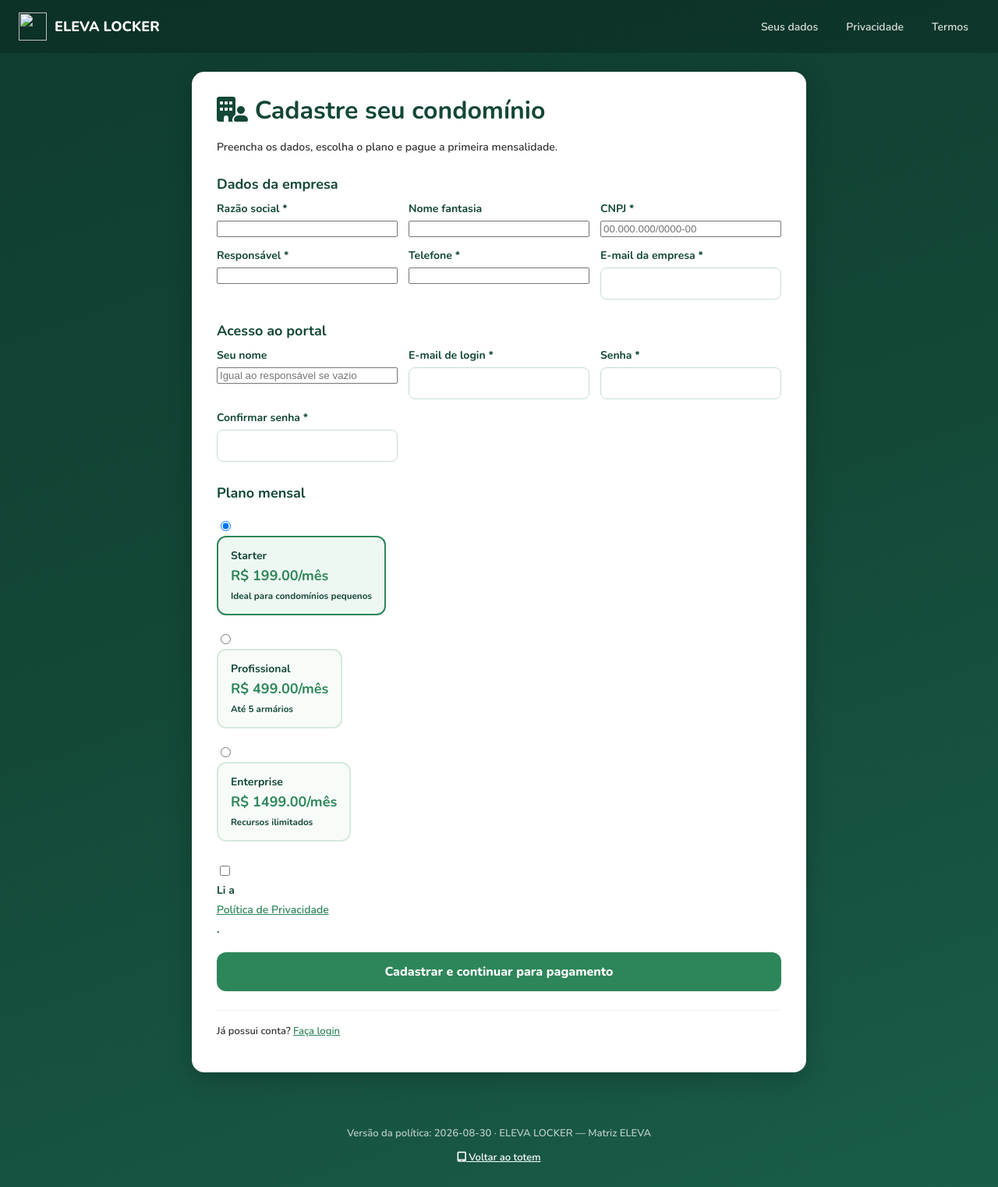
After one commit to sandrodemoraes/eleva-locker, a Flask app: page /cadastro in a window 1280 px wide. The commit adds this page. Shown: the whole page at 78% size. Run offline with Flask 3, Linux system fonts and the light colour scheme; data comes from the database, SQL or seed files in the repository; some libraries are stand-ins or nearby versions.

Commit message:
feat(comercial): página pública /cadastro com QR Code
- QrcodeService.gerar_png_url() para URLs (cadastro)
- Fluxo público: empresa + usuário + contrato + link pagamento
- GET /cadastro, /cadastro/qrcode.png, admin /cadastro/qr
- Flag CADASTRO_PUBLICO_ATIVO e menu QR Cadastro no painel

Co-authored-by: sandrodemoraes <sandrodemoraes@users.noreply.github.com>

```diff
--- a/app.py
+++ b/app.py
@@ -27,6 +27,7 @@ from routes.relatorios import relatorios_bp
 from routes.api.v1.public_api import v1_bp
 from routes.lgpd import lgpd_bp
 from routes.lgpd_admin import lgpd_admin_bp
+from routes.cadastro import cadastro_bp
 
 
 app = Flask(__name__)
@@ -65,6 +66,7 @@ app.register_blueprint(relatorios_bp)
 app.register_blueprint(v1_bp)
 app.register_blueprint(lgpd_bp)
 app.register_blueprint(lgpd_admin_bp)
+app.register_blueprint(cadastro_bp)
 
 
 def _iniciar_lembretes_automaticos():
--- a/config.py
+++ b/config.py
@@ -85,6 +85,9 @@ SMS_API_KEY = os.getenv("SMS_API_KEY", "")
 # URL base para links no totem/QR (ex: http://192.168.1.10:15000)
 APP_URL_BASE = os.getenv("APP_URL_BASE", "http://localhost:15000")
 
+# Cadastro público via QR — 0 desativa /cadastro
+CADASTRO_PUBLICO_ATIVO = os.getenv("CADASTRO_PUBLICO_ATIVO", "1") == "1"
+
 # Database — sqlite (dev) | postgresql (produção)
 DATABASE_URL = os.getenv("DATABASE_URL", "")
 DB_ENGINE = os.getenv("DB_ENGINE", "sqlite")
--- /dev/null
+++ b/routes/cadastro.py
@@ -0,0 +1,122 @@
+"""Cadastro público — QR Code leva para /cadastro."""
+
+from flask import Blueprint, render_template, request, redirect, send_file, session, url_for
+import config
+
+from middleware.auth_required import login_required, perfil_required
+from services.cadastro_publico_service import CadastroPublicoService
+from services.plano_service import PlanoService
+from services.qrcode_service import QrcodeService
+
+cadastro_bp = Blueprint("cadastro", __name__)
+
+
+def _ctx_publico():
+    contato_tel = config.LGPD_CONTATO_TELEFONE or config.TOTEM_AJUDA_TELEFONE or ""
+    return {
+        "lgpd_versao": config.LGPD_POLITICA_VERSAO,
+        "lgpd_controlador": config.LGPD_CONTROLADOR_NOME,
+        "lgpd_email": config.LGPD_CONTATO_EMAIL,
+        "lgpd_telefone": contato_tel,
+        "app_url_base": config.APP_URL_BASE.rstrip("/"),
+        "lgpd_consentimento_obrigatorio": config.LGPD_CONSENTIMENTO_USUARIO,
+        "pagina": "cadastro",
+    }
+
+
+@cadastro_bp.route("/cadastro")
+def formulario():
+    if not config.CADASTRO_PUBLICO_ATIVO:
+        return render_template(
+            "cadastro/indisponivel.html",
+            **_ctx_publico(),
+        )
+
+    plano_pre = request.args.get("plano", type=int)
+    planos = PlanoService.listar()
+
+    return render_template(
+        "cadastro/form.html",
+        planos=planos,
+        plano_pre=plano_pre,
+        erro=None,
+        **_ctx_publico(),
+    )
+
+
+@cadastro_bp.route("/cadastro", methods=["POST"])
+def enviar():
+    if not config.CADASTRO_PUBLICO_ATIVO:
+        return render_template(
+            "cadastro/indisponivel.html",
+            **_ctx_publico(),
+        )
+
+    planos = PlanoService.listar()
+    dados = {
+        "razao_social": request.form.get("razao_social"),
+        "nome_fantasia": request.form.get("nome_fantasia"),
+        "cnpj": request.form.get("cnpj"),
+        "responsavel": request.form.get("responsavel"),
+        "telefone": request.form.get("telefone"),
+        "email_empresa": request.form.get("email_empresa"),
+        "nome": request.form.get("nome"),
+        "email": request.form.get("email"),
+        "senha": request.form.get("senha"),
+        "confirmar": request.form.get("confirmar"),
+        "plano_id": request.form.get("plano_id"),
+        "lgpd_consentimento": request.form.get("lgpd_consentimento"),
+    }
+
+    try:
+        resultado = CadastroPublicoService.processar(
+            dados,
+            ip=request.remote_addr,
+            user_agent=(request.user_agent.string if request.user_agent else None),
+        )
+    except ValueError as erro:
+        return render_template(
+            "cadastro/form.html",
+            planos=planos,
+            plano_pre=dados.get("plano_id"),
+            erro=str(erro),
+            form=dados,
+            **_ctx_publico(),
+        )
+
+    return render_template(
+        "cadastro/confirmacao.html",
+        resultado=resultado,
+        **_ctx_publico(),
+    )
+
+
+@cadastro_bp.route("/cadastro/qrcode")
+@cadastro_bp.route("/cadastro/qrcode.png")
+def qrcode_png():
+    plano_id = request.args.get("plano", type=int)
+    url = CadastroPublicoService.url_cadastro(plano_id)
+    png = QrcodeService.gerar_png_url(url)
+    return send_file(
+        png,
+        mimetype="image/png",
+        download_name="eleva-cadastro-qrcode.png",
+    )
+
+
+@cadastro_bp.route("/cadastro/qr")
+@login_required
+@perfil_required("Administrador")
+def qr_admin():
+    plano_id = request.args.get("plano", type=int)
+    url = CadastroPublicoService.url_cadastro(plano_id)
+    planos = PlanoService.listar()
+    return render_template(
+        "cadastro/qr_admin.html",
+        usuario=session.get("usuario"),
+        perfil=session.get("perfil"),
+        url_cadastro=url,
+        plano_id=plano_id,
+        planos=planos,
+        qrcode_url=url_for("cadastro.qrcode_png", plano=plano_id) if plano_id else url_for("cadastro.qrcode_png"),
+    )
--- a/services/empresa_service.py
+++ b/services/empresa_service.py
@@ -31,7 +31,7 @@ class EmpresaService:
         if not dados.get("razao_social"):
             raise ValueError("Razão social é obrigatória.")
 
-        EmpresaRepository.inserir(dados)
+        return EmpresaRepository.inserir(dados)
 
     @staticmethod
     def atualizar(empresa_id, dados):
--- a/services/usuario_service.py
+++ b/services/usuario_service.py
@@ -32,7 +32,7 @@ class UsuarioService:
 
     @staticmethod
     def criar(nome, email, telefone, senha, confirmar, perfil, status, armario_id=None,
-              lgpd_consentimento=False, ip=None, user_agent=None):
+              empresa_id=None, lgpd_consentimento=False, ip=None, user_agent=None):
 
         nome = nome.strip()
         email = email.strip().lower()
@@ -55,7 +55,7 @@ class UsuarioService:
 
         try:
             usuario_id = UsuarioRepository.criar(
-                nome, email, telefone, senha_hash, perfil, status, armario_id
+                nome, email, telefone, senha_hash, perfil, status, armario_id, empresa_id
             )
             if config.LGPD_CONSENTIMENTO_USUARIO and lgpd_consentimento:
                 LgpdConsentimentoService.registrar_usuario(
--- /dev/null
+++ b/static/css/cadastro.css
@@ -0,0 +1,138 @@
+/* Cadastro público + admin QR */
+.cadastro-doc section{margin-bottom:28px;}
+
+.cadastro-erro{
+    background:#fde8e8;
+    color:#8b1a1a;
+    padding:12px 16px;
+    border-radius:10px;
+    margin-bottom:20px;
+    font-weight:600;
+}
+
+.cadastro-form label{
+    display:flex;
+    flex-direction:column;
+    gap:6px;
+    font-size:14px;
+    font-weight:700;
+    color:var(--lgpd-link);
+}
+
+.cadastro-form input[type="text"],
+.cadastro-form input[type="email"],
+.cadastro-form input[type="password"]{
+    padding:10px 12px;
+    border:1px solid #c5ddd2;
+    border-radius:8px;
+    font:inherit;
+    font-weight:400;
+}
+
+.cadastro-grid{
+    display:grid;
+    grid-template-columns:repeat(auto-fit,minmax(220px,1fr));
+    gap:14px;
+}
+
+.cadastro-planos{display:flex;flex-direction:column;gap:10px;}
+
+.cadastro-plano{display:flex;align-items:flex-start;gap:10px;cursor:pointer;}
+
+.cadastro-plano input{margin-top:14px;}
+
+.cadastro-plano-box{
+    flex:1;
+    padding:14px 16px;
+    border:2px solid #d4eadc;
+    border-radius:12px;
+    background:#f8fcf9;
+}
+
+.cadastro-plano input:checked + .cadastro-plano-box{
+    border-color:var(--lgpd-accent);
+    background:#eef8f2;
+}
+
+.cadastro-preco{display:block;font-size:18px;color:var(--lgpd-accent);margin:4px 0;}
+
+.cadastro-lgpd{
+    display:flex;
+    align-items:flex-start;
+    gap:10px;
+    font-size:14px;
+    margin:20px 0;
+    font-weight:600;
+}
+
+.cadastro-btn{
+    display:inline-block;
+    width:100%;
+    padding:14px 20px;
+    border:none;
+    border-radius:12px;
+    background:var(--lgpd-accent);
+    color:#fff;
+    font:inherit;
+    font-weight:800;
+    font-size:16px;
+    cursor:pointer;
+    text-align:center;
+    text-decoration:none;
+}
+
+.cadastro-btn:hover{background:#247a4f;}
+
+.cadastro-btn-link{width:auto;min-width:200px;}
+
+.cadastro-qr-admin{
+    display:grid;
+    grid-template-columns:1fr 1fr;
+    gap:24px;
+    align-items:start;
+}
+
+@media(max-width:768px){
+    .cadastro-qr-admin{grid-template-columns:1fr;}
+}
+
+.cadastro-qr-card{
+    background:#fff;
+    border-radius:12px;
+    padding:28px;
+    text-align:center;
+    box-shadow:0 2px 12px rgba(0,0,0,.08);
+}
+
+.cadastro-qr-card img{
+    border:8px solid #f0f0f0;
+    border-radius:12px;
+    background:#fff;
+}
+
+.cadastro-qr-url{
+    word-break:break-all;
+    margin:16px 0;
+    font-size:13px;
+}
+
+.cadastro-qr-hint{
+    font-size:13px;
+    color:#666;
+    margin-bottom:16px;
+}
+
+.cadastro-qr-filtro{
+    background:#fff;
+    border-radius:12px;
+    padding:24px;
+    box-shadow:0 2px 12px rgba(0,0,0,.08);
+}
+
+.cadastro-qr-filtro select{
+    width:100%;
+    padding:10px;
+    margin-bottom:12px;
+    border-radius:8px;
+    border:1px solid #ddd;
+}
--- /dev/null
+++ b/templates/cadastro/form.html
@@ -0,0 +1,92 @@
+{% extends "lgpd/base_public.html" %}
+{% block title %}Cadastro{% endblock %}
+{% block head_extra %}<link rel="stylesheet" href="{{ url_for('static', filename='css/cadastro.css') }}">{% endblock %}
+{% block content %}
+<div class="lgpd-doc cadastro-doc">
+    <h1><i class="fa-solid fa-building-user"></i> Cadastre seu condomínio</h1>
+    <p class="lgpd-meta">Preencha os dados, escolha o plano e pague a primeira mensalidade.</p>
+
+    {% if erro %}
+    <div class="cadastro-erro"><i class="fa-solid fa-circle-exclamation"></i> {{ erro }}</div>
+    {% endif %}
+
+    <form method="POST" action="{{ url_for('cadastro.enviar') }}" class="cadastro-form">
+        <section>
+            <h2>Dados da empresa</h2>
+            <div class="cadastro-grid">
+                <label>Razão social *
+                    <input name="razao_social" required value="{{ form.razao_social if form else '' }}">
+                </label>
+                <label>Nome fantasia
+                    <input name="nome_fantasia" value="{{ form.nome_fantasia if form else '' }}">
+                </label>
+                <label>CNPJ *
+                    <input name="cnpj" required placeholder="00.000.000/0000-00" value="{{ form.cnpj if form else '' }}">
+                </label>
+                <label>Responsável *
+                    <input name="responsavel" required value="{{ form.responsavel if form else '' }}">
+                </label>
+                <label>Telefone *
+                    <input name="telefone" required value="{{ form.telefone if form else '' }}">
+                </label>
+                <label>E-mail da empresa *
+                    <input name="email_empresa" type="email" required value="{{ form.email_empresa if form else '' }}">
+                </label>
+            </div>
+        </section>
+
+        <section>
+            <h2>Acesso ao portal</h2>
+            <div class="cadastro-grid">
+                <label>Seu nome
+                    <input name="nome" placeholder="Igual ao responsável se vazio" value="{{ form.nome if form else '' }}">
+                </label>
+                <label>E-mail de login *
+                    <input name="email" type="email" required value="{{ form.email if form else '' }}">
+                </label>
+                <label>Senha *
+                    <input name="senha" type="password" required minlength="6">
+                </label>
+                <label>Confirmar senha *
+                    <input name="confirmar" type="password" required minlength="6">
+                </label>
+            </div>
+        </section>
+
+        <section>
+            <h2>Plano mensal</h2>
+            <div class="cadastro-planos">
+                {% for p in planos %}
+                <label class="cadastro-plano">
+                    <input type="radio" name="plano_id" value="{{ p.id }}" required
+                        {% if plano_pre == p.id or (not plano_pre and loop.first) %}checked{% endif %}>
+                    <span class="cadastro-plano-box">
+                        <strong>{{ p.nome }}</strong>
+                        <span class="cadastro-preco">R$ {{ '%.2f'|format(p.preco_mensal) }}/mês</span>
+                        {% if p.descricao %}<small>{{ p.descricao }}</small>{% endif %}
+                    </span>
+                </label>
+                {% else %}
+                <p>Nenhum plano disponível no momento. Entre em contato conosco.</p>
+                {% endfor %}
+            </div>
+        </section>
+
+        {% if lgpd_consentimento_obrigatorio %}
+        <label class="cadastro-lgpd">
+            <input type="checkbox" name="lgpd_consentimento" value="1" required>
+            Declaro que li e aceito a <a href="{{ url_for('lgpd.privacidade') }}" target="_blank">Política de Privacidade</a>.
+        </label>
+        {% else %}
+        <label class="cadastro-lgpd">
+            <input type="checkbox" name="lgpd_consentimento" value="1">
+            Li a <a href="{{ url_for('lgpd.privacidade') }}" target="_blank">Política de Privacidade</a>.
+        </label>
+        {% endif %}
+
+        <button type="submit" class="cadastro-btn">Cadastrar e continuar para pagamento</button>
+    </form>
+
+    <p class="lgpd-aviso">Já possui conta? <a href="/">Faça login</a></p>
+</div>
+{% endblock %}
--- a/templates/layout/sidebar.html
+++ b/templates/layout/sidebar.html
@@ -54,6 +54,11 @@
         <a href="{{ url_for('planos.listar') }}">
             <i class="fa-solid fa-tags"></i>
             <span>Planos</span>
+        </a>
+
+        <a href="{{ url_for('cadastro.qr_admin') }}">
+            <i class="fa-solid fa-qrcode"></i>
+            <span>QR Cadastro</span>
         </a>
 
         <a href="{{ url_for('contratos.listar') }}">
--- a/templates/lgpd/base_public.html
+++ b/templates/lgpd/base_public.html
@@ -10,6 +10,7 @@
     <link href="https://fonts.googleapis.com/css2?family=Nunito:wght@600;700;800&display=swap" rel="stylesheet">
     <link rel="stylesheet" href="https://cdnjs.cloudflare.com/ajax/libs/font-awesome/6.6.0/css/all.min.css">
     <link rel="stylesheet" href="{{ url_for('static', filename='css/lgpd-public.css') }}">
+    {% block head_extra %}{% endblock %}
 </head>
 <body>
     <header class="lgpd-header">
```
Also changed, not shown: repositories/usuario_repository.py (+4 -4 lines), services/cadastro_publico_service.py (added, +118 -0 lines), services/qrcode_service.py (+22 -17 lines), templates/cadastro/confirmacao.html (added, +25 -0 lines), templates/cadastro/indisponivel.html (added, +10 -0 lines), templates/cadastro/qr_admin.html (added, +37 -0 lines), tools/testar_cadastro_qr.py (added, +42 -0 lines), 1 other file.
